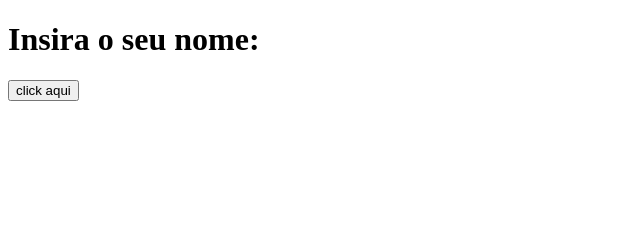
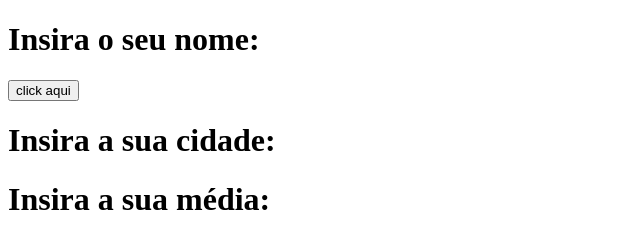
Before and after one commit to Eduuuuuuu/Trabalho_01-JS, a plain HTML site: page index.html in a window 1280 px wide. Shown: the whole page, without its empty margins (0-640 px from the left). Drawn offline with Linux system fonts and the light colour scheme.

Commit message:
quase lá denovo (slá se ta escrito certo)

```diff
--- a/batata.js
+++ b/batata.js
@@ -5,7 +5,6 @@ function trocarNome() {
     const nomeDigitado = prompt('Insira seu nome')
     if (nomeDigitado == ''){
         nome.textContent = 'NÃO IDENTIFICADO'
-        break
     }else{
         nome.textContent = nomeDigitado
 
--- a/index.html
+++ b/index.html
@@ -10,5 +10,7 @@
 <body>
     <h1 id="nome">Insira o seu nome:</h1>
     <button id="trocar-nome">click aqui</button>
+    <h1 id="cidade">Insira a sua cidade:</h1>
+    <h1 id="media">Insira a sua média:</h1>
 </body>
 </html>
```
